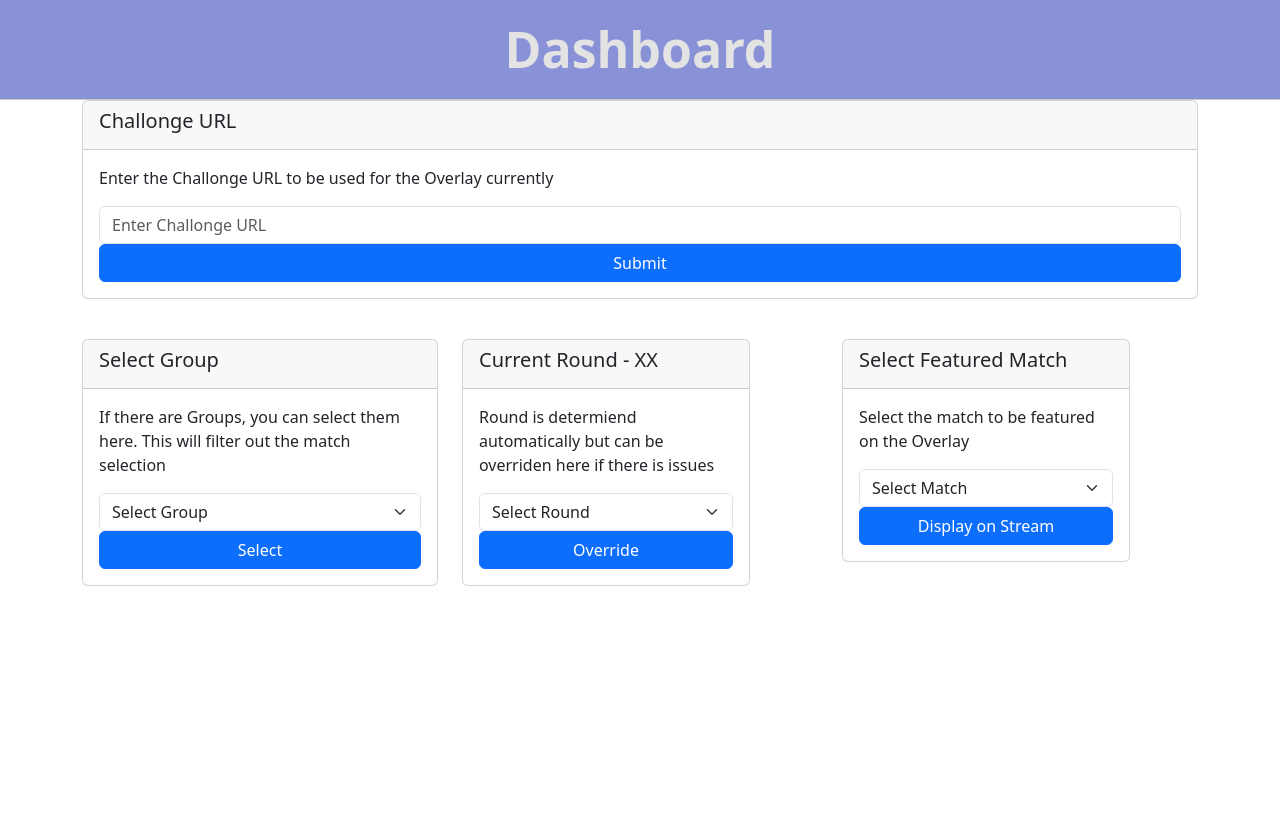
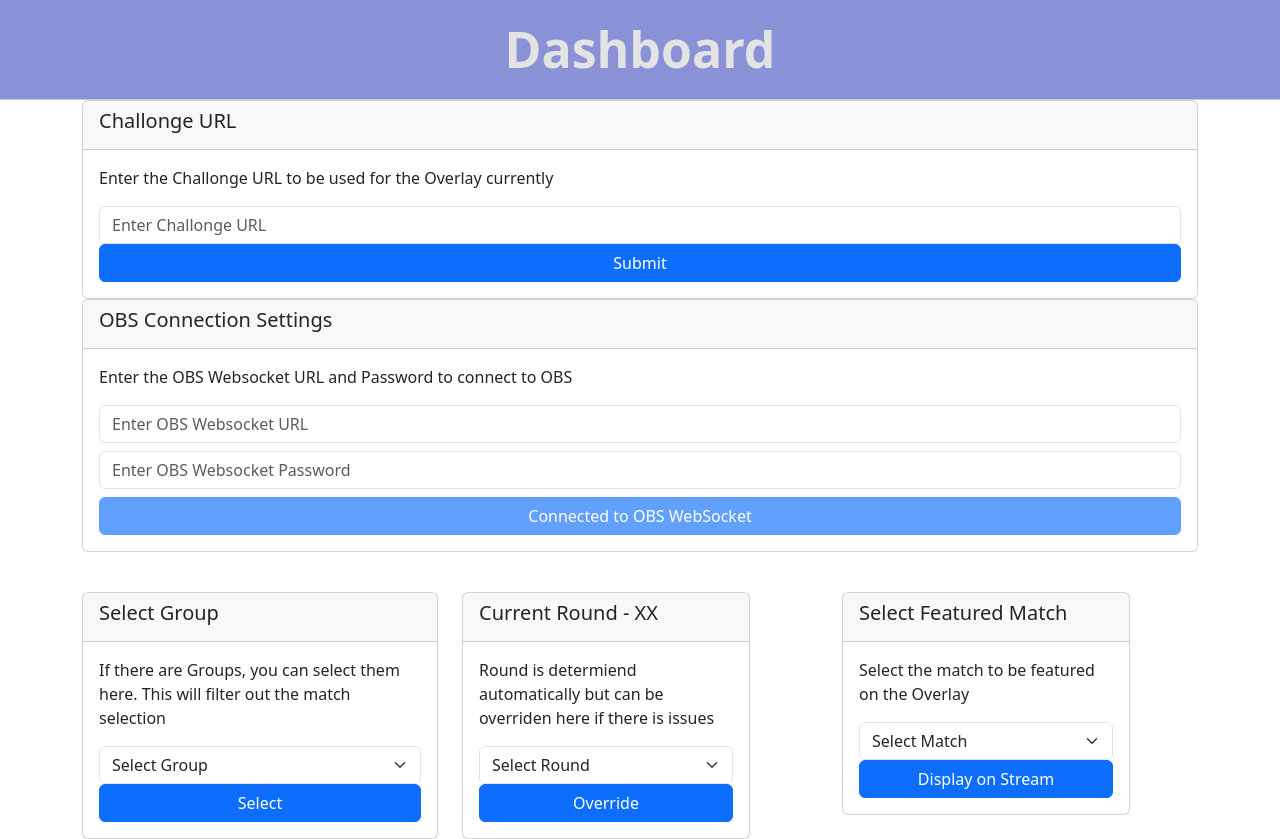
Before and after one commit to Astorec/bbx_obs_overlay, a Django app: template dashboard/templates/dashboard/home.html in a window 1280 px wide. Before the commit the page ends 586 px from the top, so only its background shows below. Run offline with Django 5.2, Linux system fonts and the light colour scheme; the template is opened without the code that fills it, so the values that code supplies are empty; parts of the project's set-up code (start-up, migrations or seed data) failed here and were passed over.

Commit message:
Matches can now be pushed to OBS via the Overlay. Will add the specific OBS Scene laer once it's in a better position. Refreshing resets the connection so you need to enter the password again, working on looking in to this

```diff
--- a/dashboard/templates/dashboard/home.html
+++ b/dashboard/templates/dashboard/home.html
@@ -1,8 +1,7 @@
 {% extends "dashboard/base.html" %}
 {% block content %}
 
-<div class="card" id="challonge-url-card"
-    style="width: auto">
+<div class="card" id="challonge-url-card" style="width: auto">
     <div class="card-header">
         <h5 class="card-title">Challonge URL</h5>
     </div>
@@ -11,18 +10,45 @@
             {% csrf_token %}
             <p class="card-text">Enter the Challonge URL to
                 be used for the Overlay currently</p>
-            <input type="text" class="form-control"
-                id="challonge-url"
-                placeholder="Enter Challonge URL">
+            <input type="text" class="form-control" id="challonge-url" placeholder="Enter Challonge URL">
             <div class="d-flex justify-content-center">
 
-                <button type="button"
-                    id="challonge-url-submit"
-                    class="btn btn-primary"
+                <button type="button" id="challonge-url-submit" class="btn btn-primary"
                     style="width: 100%;">Submit</button>
 
             </div>
         </form>
+
+    </div>
+</div>
+
+<div class="card" id="obs-connection-settings">
+    <div class="card-header">
+        <h5 class="card-title">
+            OBS Connection Settings</h5>
+    </div>
+    <div class="card-body">
+        <form>
+            {% csrf_token %}
+            <p class="card-text">Enter the OBS Websocket
+                URL and Password to connect to OBS</p>
+            <input type="hidden" id="csrf-token" value="{{ csrf_token }}">
+            <div>
+                <input type="text" class="form-control" id="obs-websocket-url" placeholder="Enter OBS Websocket URL">
+            </div>
+            <div class="pt-2">
+                <input type="password" class="form-control" id="obs-websocket-password"
+                    placeholder="Enter OBS Websocket Password">
+            </div>
+            <div class="d-flex justify-content-center pt-2">
+
+                <button type="button" id="obs-connection-submit" class="btn btn-primary"
+                    style="width: 100%;">Connect</button>
+                <button id="obs-disconnect-submit" style="display: none;">Disconnect from OBS</button>
+
+            </div>
+        </form>
+
 
     </div>
 </div>
@@ -37,8 +63,7 @@
                 <p class="card-text">If there are Groups,
                     you can select them here. This will
                     filter out the match selection</p>
-                <select class="form-select"
-                    id="challonge-group-select">
+                <select class="form-select" id="challonge-group-select">
                     <option selected>Select Group</option>
                     <option value="1">Group 1</option>
                     <option value="2">Group 2</option>
@@ -46,17 +71,14 @@
                 </select>
                 <div class="d-flex justify-content-center">
 
-                    <button type="button"
-                        id="challonge-url-submit"
-                        class="btn btn-primary"
+                    <button type="button" id="challonge-url-submit" class="btn btn-primary"
                         style="width: 100%;">Select</button>
                 </div>
             </div>
         </div>
     </div>
     <div class="col" id="challonge-round-selection">
-        <div class="card" id="challonge-round-card"
-            style="width: 18rem">
+        <div class="card" id="challonge-round-card" style="width: 18rem">
             <div class="card-header">
                 <h5 class="card-title"> Current Round - XX</h5>
             </div>
@@ -65,8 +87,7 @@
                     automatically
                     but can be overriden here if there is issues
                 </p>
-                <select class="form-select"
-                    id="challonge-round-select">
+                <select class="form-select" id="challonge-round-select">
                     <option selected>Select Round</option>
                     {% for round in rounds %}
                     <option value="{{ round }}">{{ round }}</option>
@@ -74,18 +95,14 @@
                 </select>
                 <div class="d-flex justify-content-center">
 
-                    <button type="button"
-                        id="challonge-url-submit"
-                        class="btn btn-primary"
+                    <button type="button" id="challonge-url-submit" class="btn btn-primary"
                         style="width: 100%;">Override</button>
                 </div>
             </div>
         </div>
     </div>
     <div class="col">
-        <div class="card"
-            id="challonge-select-match-card"
-            style="width: 18rem">
+        <div class="card" id="challonge-select-match-card" style="width: 18rem">
             <div class="card-header">
                 <h5 class="card-title">Select Featured
                     Match</h5>
@@ -95,18 +112,14 @@
                     be
                     featured
                     on the Overlay</p>
-                <select class="form-select"
-                    id="challonge-select-match">
+                <select class="form-select" id="challonge-select-match">
                     <option selected>Select
                         Match</option>
                 </select>
-                <div
-                    class="d-flex justify-content-center">
+                <div class="d-flex justify-content-center">
 
-                    <button type="button"
-                        id="challonge-url-submit"
-                        class="btn btn-primary"
-                        style="width: 100%;">Display on
+                    <button type="button" id="send-players-to-scene" class="btn btn-primary" style="width: 100%;">Display
+                        on
                         Stream</button>
                 </div>
             </div>
@@ -115,12 +128,13 @@
     </div>
 </div>
 
+<!--Event Handler for Swithcing the Drop Down menu of the current matches-->
 <script>
-document.addEventListener("DOMContentLoaded", function() {
+    document.addEventListener("DOMContentLoaded", function () {
         const roundSelect = document.getElementById("challonge-round-select");
         const matchSelect = document.getElementById("challonge-select-match");
 
-    roundSelect.addEventListener("change", function() {
+        roundSelect.addEventListener("change", function () {
             const selectedRound = parseInt(this.value);
             const tournamentId = "{{ tournament.tournament_id }}";  // Assuming tournament.id is available in the template context
 
@@ -152,4 +166,109 @@ document.addEventListener("DOMContentLoaded", function() {
         });
     });
 </script>
+
+<!--Event handler for pushing players to obs-->
+<script>
+    document.addEventListener('DOMContentLoaded', function(){
+        const sendPlayersButton = document.getElementById('send-players-to-scene');
+        const matchSelect = document.getElementById("challonge-select-match");
+
+        sendPlayersButton.addEventListener('click', function(){
+            const matchSelect = document.getElementById('challonge-select-match');
+            const selectedOption = matchSelect.selectedOptions[0];
+            const matchText = selectedOption.textContent;
+            const csrfToken = document.getElementById('csrf-token').value;
+
+            fetch('/send_players_to_obs/', {
+                method: 'POST',
+                headers: {
+                    'Content-Type': 'application/json',
+                    'X-CSRFToken': csrfToken,
+                },
+                body: JSON.stringify({
+                    players: matchText,
+                }),
+            })
+                .then(response => response.json())
+                .then(data => {
+                    if (data.status === 'success') {
+                        alert('Players sent to OBS');
+                    }
+                    else {
+                        alert('Failed to send players to OBS');
+                    }
+                });
+        });
+
+    });
+</script>
+
+<script>
+    document.addEventListener('DOMContentLoaded', function () {
+        const connectButton = document.getElementById('obs-connection-submit');
+
+        if (localStorage.getItem('obsConnected') === null) {
+            localStorage.setItem('obsConnected', 'false');
+        }
+        const isConnected = localStorage.getItem('obsConnected') === 'false';
+
+        if (isConnected) {
+            connectButton.disabled = true;
+            connectButton.textContent = 'Connected to OBS WebSocket';
+            disconnectButton.style.display = 'inline-block';
+        }
+
+        connectButton.addEventListener('click', function () {
+            const addressInput = document.getElementById('obs-websocket-url');
+            const passwordInput = document.getElementById('obs-websocket-password');
+            const csrfToken = document.getElementById('csrf-token').value;
+            let isValid = true;
+
+            addressInput.style.borderColor = '';
+            passwordInput.style.borderColor = '';
+
+
+            if (!addressInput.value) {
+                addressInput.style.borderColor = 'red';
+                isValid = false;
+            }
+
+            if (!passwordInput.value) {
+                passwordInput.style.borderColor = 'red';
+                isValid = false;
+            }
+
+            if (!isValid) {
+                alert('Please fill in all fields');
+                return;
+            }
+            fetch('/connect_to_obsws/', {
+                method: 'POST',
+                headers: {
+                    'Content-Type': 'application/json',
+                    'X-CSRFToken': csrfToken,
+                },
+                body: JSON.stringify({
+                    address: addressInput.value,
+                    password: passwordInput.value,
+                }),
+            })
+                .then(response => response.json())
+                .then(data => {
+                    if (data.status === 'connected') {
+                        alert('Connected to OBS');
+                        const button = document.getElementById('obs-connection-submit');
+                        button.disabled = true;
+                        button.textContent = 'Connected to OBS WebSocket';
+                        localStorage.setItem('obsConnected', 'true');
+                    }
+                    else {
+                        alert('Failed to connect to OBS');
+                    }
+                });
+
+        });
+    });
+
+</script>
 {% endblock %}
--- a/dashboard/urls.py
+++ b/dashboard/urls.py
@@ -6,4 +6,6 @@ urlpatterns = [
     path('settings', views.ChallongeSettings, name='settings'),
     path('api/matches/<int:tournament_id>/<int:round_number>/', views.get_matches_for_round, name='get_matches_for_round'),
     path('api/participants/<int:tournament_id>/<int:player_id>/', views.get_participant_for_match, name='get_participant_for_match'),
+    path('connect_to_obsws/', views.connect_to_obsws, name='connect_to_obsws'),
+    path('send_players_to_obs/', views.send_player_to_obs, name='send_players_to_obs'),
 ]
```
Also changed, not shown: bbx_obs_overlay/settings.py (+8 -23 lines), dashboard/views.py (+66 -0 lines), requirements.txt (added, +17 -0 lines), 1 other file. Lines whose indentation alone changed are shown as unchanged.
